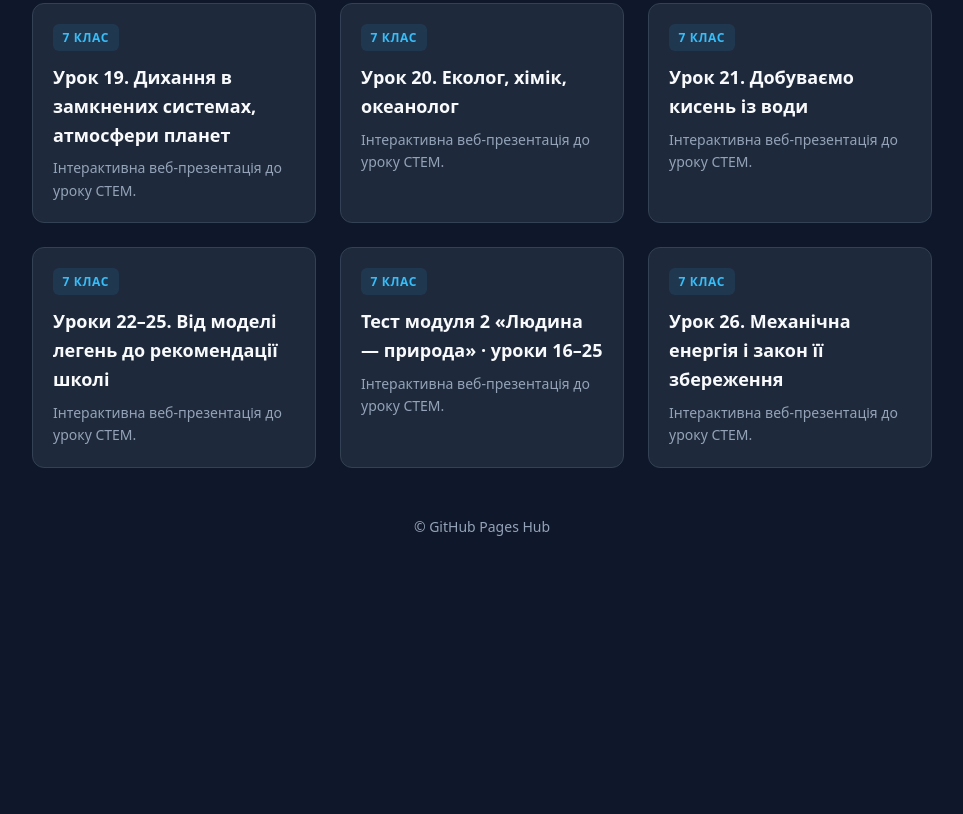
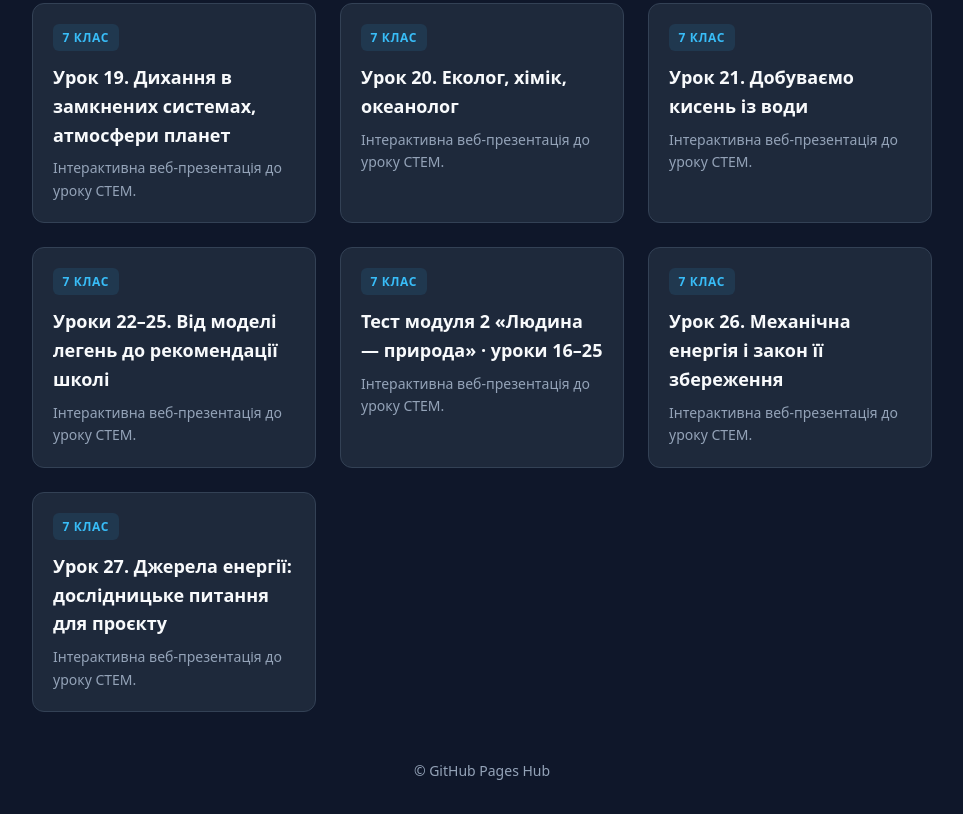
Before and after one commit to rbaidaiev-maker/Stem_lessons, a plain HTML site: page index.html in a window 1280 px wide. Shown: the part 1070-1884 px from the top of the page, without its empty margins (158-1121 px from the left). Before the commit the page ends 1640 px from the top, so only its background shows below. Drawn offline with Linux system fonts and the light colour scheme.

Commit message:
Add lesson 27 card to index

```diff
--- a/index.html
+++ b/index.html
@@ -249,6 +249,13 @@
           <p class="card-desc">Інтерактивна веб-презентація до уроку СТЕМ.</p>
         </div>
       </a>
+      <a href="./STEM_lesson27/" class="card">
+        <div>
+          <span class="badge">7 клас</span>
+          <h2 class="card-title">Урок 27. Джерела енергії: дослідницьке питання для проєкту</h2>
+          <p class="card-desc">Інтерактивна веб-презентація до уроку СТЕМ.</p>
+        </div>
+      </a>
         <!-- Сюди можна буде додавати наступні уроки за аналогією:
       <a href="./назва-папки/" class="card">
         <div>
```
